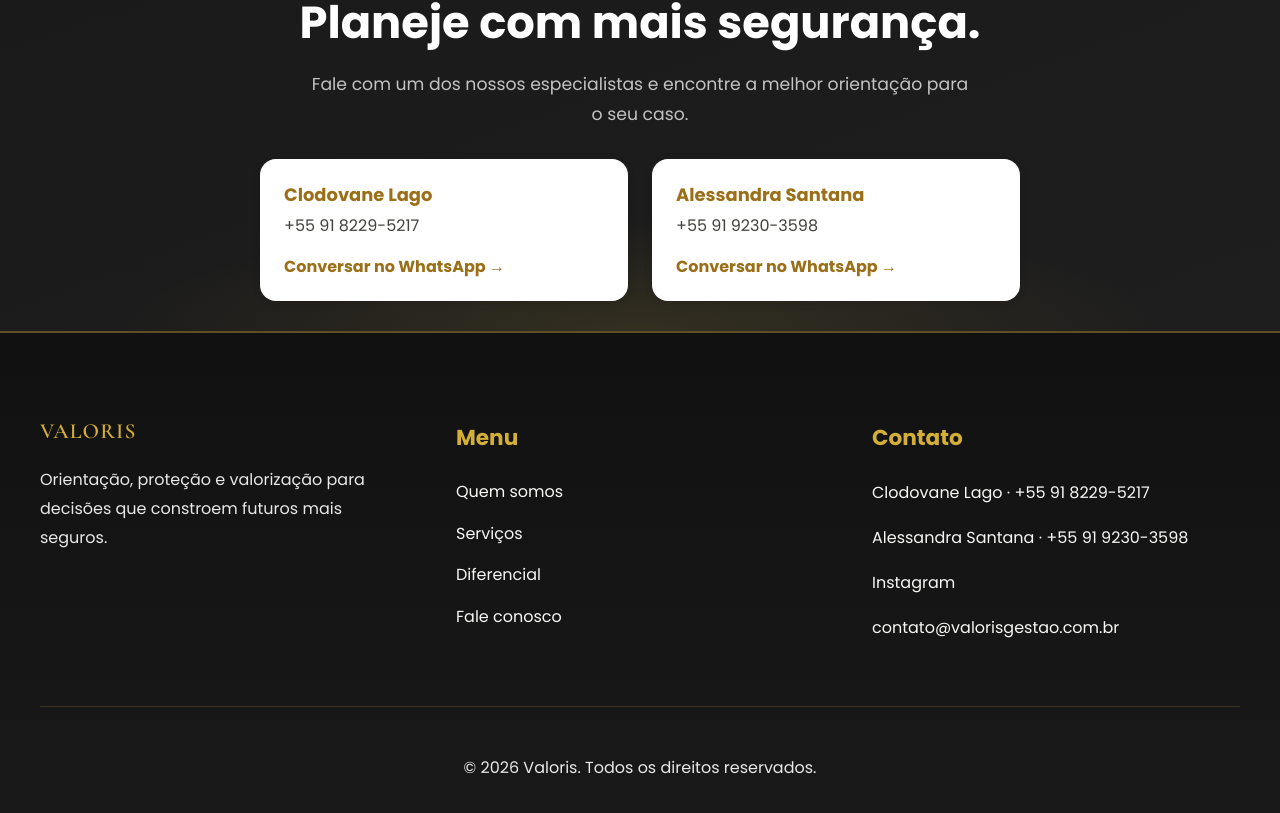
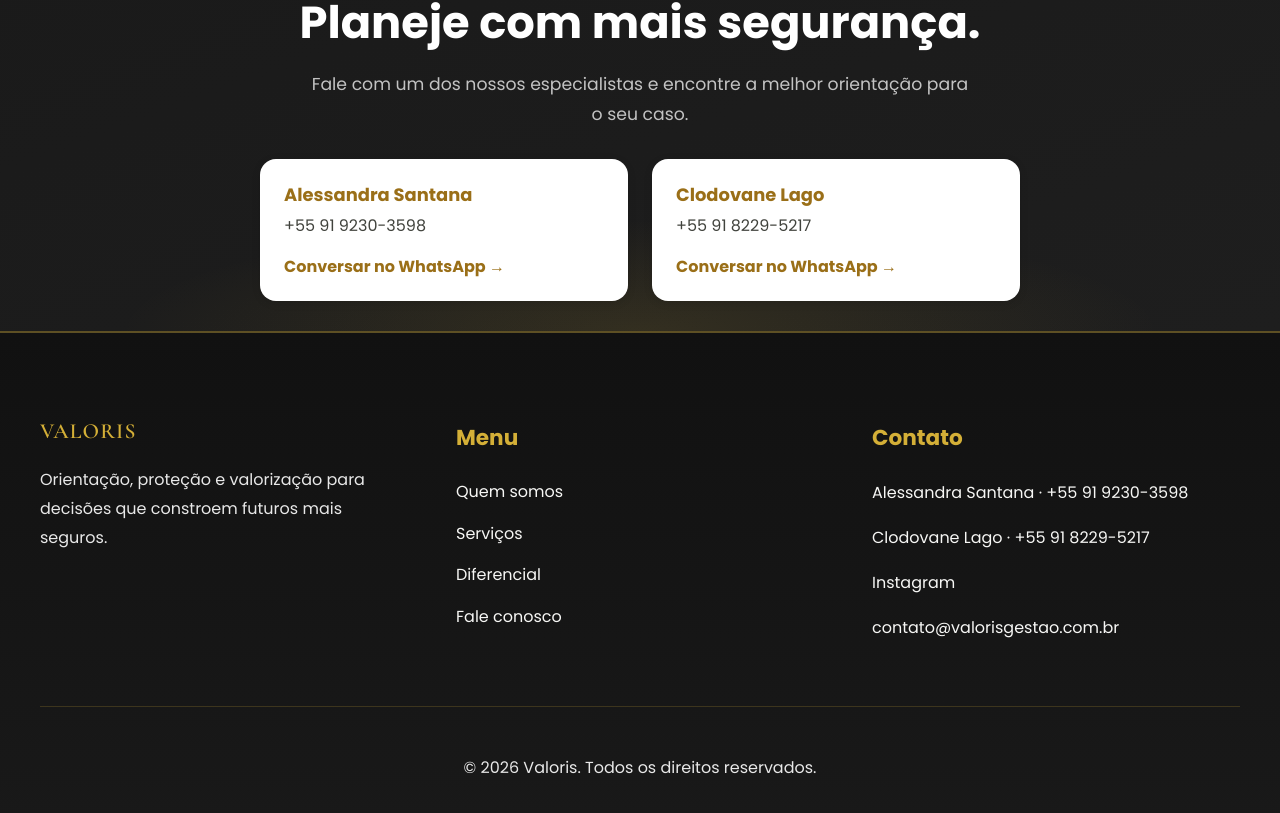
Before and after one commit to Covil-Works/Site-Valoris, a React (Vite) app: page / in a window 1280 px wide. Shown: the part 3290-4103 px from the top of the page. Built offline with nearby package versions, Linux system fonts and the light colour scheme; no server answers.

Commit message:
fix(contact): prioritize Alessandra

```diff
--- a/src/pages/HomePage.jsx
+++ b/src/pages/HomePage.jsx
@@ -87,8 +87,8 @@ function HomePage() {
     "Olá! Vim pelo site da VALORIS e gostaria de falar com um especialista para entender qual solução é mais adequada para mim."
   );
   const whatsappContacts = [
+    { name: "Alessandra Santana", phone: "+55 91 9230-3598", link: `https://wa.me/559192303598?text=${whatsappText}` },
     { name: "Clodovane Lago", phone: "+55 91 8229-5217", link: `https://wa.me/559182295217?text=${whatsappText}` },
-    { name: "Alessandra Santana", phone: "+55 91 9230-3598", link: `https://wa.me/559192303598?text=${whatsappText}` },
   ];
 
   const instagramLink = import.meta.env.VITE_INSTAGRAM_URL || "https://instagram.com/seuinstagram";
@@ -347,10 +347,10 @@ function HomePage() {
             <div className="footer-section">
               <h3>Contato</h3>
               <p>
-                <a href={whatsappContacts[0].link} target="_blank" rel="noreferrer">Clodovane Lago · +55 91 8229-5217</a>
+                <a href={whatsappContacts[0].link} target="_blank" rel="noreferrer">Alessandra Santana · +55 91 9230-3598</a>
               </p>
               <p>
-                <a href={whatsappContacts[1].link} target="_blank" rel="noreferrer">Alessandra Santana · +55 91 9230-3598</a>
+                <a href={whatsappContacts[1].link} target="_blank" rel="noreferrer">Clodovane Lago · +55 91 8229-5217</a>
               </p>
               <p>
                 <a href={instagramLink} target="_blank" rel="noreferrer">
```
Also changed, not shown: 2 other files (tests, documents, lock files or other folders).
